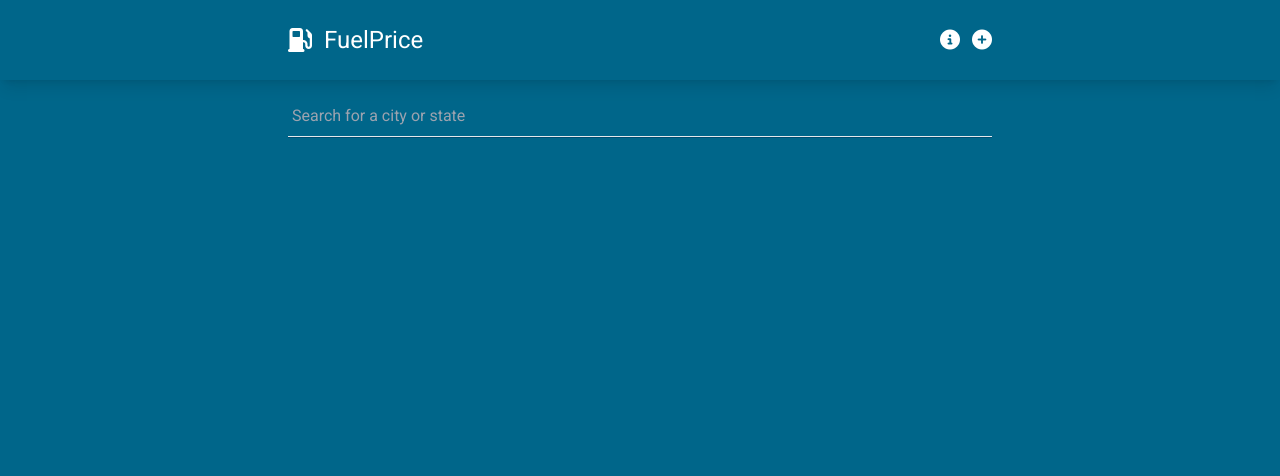
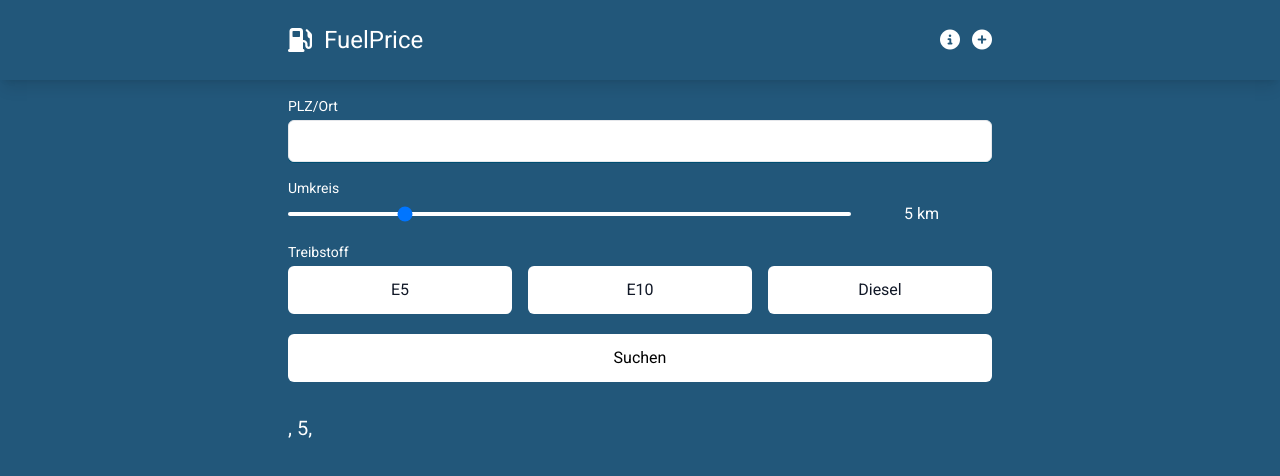
Before and after one commit to a-skersys/FuelPrice, a Vue app: page / in a window 1280 px wide. Shown: the top 476 px of the page. Built offline with nearby package versions, Linux system fonts and the light colour scheme.

Commit message:
functions

```diff
--- /dev/null
+++ b/src/components/AsyncCityView.vue
@@ -0,0 +1,40 @@
+<template>
+  <div class="flex flex-col flex-1 items-center">
+    <!-- Banner -->
+    <div
+      v-if="route.query.preview"
+      class="text-white p-4 bg-weather-secondary w-full text-center"
+    >
+      <p>
+        You are currently previewing this city, click the
+        <i class="fa-solid fa-circle-plus"></i> icon to start tracking this
+        city.
+      </p>
+    </div>
+    <!-- Fuel Overview -->
+    <div class="flex flex-col items-center text-white py-12">
+      <h1 class="text-4xl mb-2">{{ route.params.city }}</h1>
+      <p class="text-sm mb-12">
+        {{ new Date(fuelData) }}
+      </p>
+    </div>
+  </div>
+</template>
+
+<script setup>
+import axios from "axios";
+import { useRoute, useRouter } from "vue-router";
+
+const route = useRoute();
+const getFuelData = async () => {
+  try {
+    const fuelData = await axios.get(
+      `https://creativecommons.tankerkoenig.de/json/list.php?lat=${route.query.lat}&lng=${route.query.lng}&rad=25&sort=dist&type=all&apikey=2ec47aaf-4e2f-1262-ab18-bfaec1e47136`
+    );
+    return fuelData.data;
+  } catch (err) {
+    console.log(err);
+  }
+};
+const fuelData = await getFuelData();
+</script>
--- a/src/views/CityView.vue
+++ b/src/views/CityView.vue
@@ -1,9 +1,15 @@
 <template>
-    <div>
+  <div>
+    <Suspense>
+      <AsyncCityView />
 
-    </div>
+      <template #fallback>
+        <p>Loading...</p>
+      </template>
+    </Suspense>
+  </div>
 </template>
 
 <script setup>
-
+import AsyncCityView from "../components/AsyncCityView.vue";
 </script>
--- a/src/views/HomeView.vue
+++ b/src/views/HomeView.vue
@@ -1,15 +1,21 @@
 <template>
   <main class="container text-white">
+    <!-- <template> -->
     <div class="pt-4 mb-8 relative">
-      <input
-        type="text"
-        v-model="searchQuery"
-        @input="getSearchResults"
-        placeholder="Search for a city or state"
-        class="py-2 px-1 w-full bg-transparent border-b focus:border-fuel-secondary focus:outline-none focus: shadow-[0px_1px_0_0_#004E71]"
-      />
+      <p class="relative">
+        <label class="block text-sm mb-1" for="place">PLZ/Ort</label>
+        <input
+          type="text"
+          id="place"
+          v-model="searchQuery"
+          @input="getSearchResults"
+          class="p-2 w-full text-black rounded-md bg-white border focus:border-fuel-secondary focus:outline-none focus: shadow-[0px_1px_0_0_#004E71]"
+        />
+      </p>
+
       <ul
-        class="absolute bg-fuel-secondary text-white w-full shadow-md py-2 px-1 top-[66px]"
+        class="absolute bg-white text-fuel-primary w-full shadow-md top-[75px] rounded-b-md z-20"
+        id="cityList"
         v-if="mapboxSearchResults"
       >
         <p class="py-2" v-if="searchError">
@@ -21,47 +27,107 @@
         <template v-else>
           <li
             v-for="searchResult in mapboxSearchResults"
+            @click="removeSearchResults(searchResult)"
             :key="searchResult.id"
-            class="py-2 cursor-pointer"
-            @click="previewCity(searchResult)"
+            class="py-2 px-2 cursor-pointer hover:bg-fuel-secondary hover:text-white"
           >
             {{ searchResult.place_name }}
           </li>
         </template>
       </ul>
+
+      <label class="block text-sm mb-1 mt-4" for="range">Umkreis</label>
+      <div class="flex items-center justify-center">
+        <input
+          id="range"
+          type="range"
+          min="0"
+          max="25"
+          v-model="fuelRange"
+          step="5"
+          class="w-4/5 h-1 bg-white rounded-lg appearance-none cursor-pointer"
+        />
+        <div class="w-1/5 min-w-fit text-center">{{ fuelRange }} km</div>
+      </div>
+
+      <p class="relative">
+        <label class="block text-sm mt-4 mb-1" for="fuelType">Treibstoff</label>
+        <RadioGroup v-model="fuelType">
+          <div class="grid grid-cols-3 gap-4">
+            <RadioGroupOption
+              as="template"
+              v-for="type in types"
+              :key="type"
+              :value="type"
+              v-slot="{ active }"
+            >
+              <div
+                :class="[
+                  active
+                    ? 'bg-fuel-secondary text-white ring-2 ring-fuel-secondary'
+                    : 'text-gray-900',
+                  'bg-white  cursor-pointer group relative border-fuel-primary rounded-md py-3 px-4 flex items-center justify-center hover:bg-fuel-secondary hover:border-fuel-primary hover:text-white focus:outline-none sm:flex-1',
+                ]"
+              >
+                <RadioGroupLabel as="span">{{ type }}</RadioGroupLabel>
+              </div>
+            </RadioGroupOption>
+          </div>
+        </RadioGroup>
+      </p>
+      <div
+        @click="previewCity(chosenResult)"
+        class="bg-white w-full cursor-pointer text-black text-center py-3 my-5 rounded-md hover:bg-fuel-secondary hover:border-fuel-primary hover:text-white"
+      >
+        Suchen
+      </div>
     </div>
+    <p class="text-xl">{{ fuelType }}, {{ fuelRange }}, {{ fuelPlace }}</p>
   </main>
 </template>
 
 <script setup lang="ts">
 import { ref } from "vue";
 import axios from "axios";
+import VueAxios from "vue-axios";
+import { RadioGroup, RadioGroupLabel, RadioGroupOption } from "@headlessui/vue";
 import { useRouter } from "vue-router";
 // import CityCardSkeleton from "../components/CityCardSkeleton.vue";
 // import CityList from "../components/CityList.vue";
 
+const types = ["E5", "E10", "Diesel"];
+
 const router = useRouter();
-const previewCity = (searchResult) => {
-  console.log(searchResult);
-  const lat = searchResult.center[1];
-  const lng = searchResult.center[0];
+const previewCity = (chosenResult) => {
+  const [city, state] = chosenResult.place_name.split(",");
   router.push({
     name: "cityView",
-    params: { lat: lat, lng: lng },
+    params: { state: state.replaceAll(" ", ""), city: city },
     query: {
-      lat: searchResult.geometry.coordinates[1],
-      lng: searchResult.geometry.coordinates[0],
+      lat: chosenResult.geometry.coordinates[1],
+      lng: chosenResult.geometry.coordinates[0],
       preview: true,
-    }
-  })
-}
+    },
+  });
+};
 
 const mapboxAPIKey =
   "pk.eyJ1IjoiYS1za2Vyc3lzIiwiYSI6ImNsOWczZTFmazBidHczd2syYnYwZDZueHEifQ.Oeld8g7GuQWldb-xOHh_bQ";
-const searchQuery = ref("");
+const fuelPlace = ref("");
+const searchQuery = ref(fuelPlace);
 const queryTimeout = ref(0);
 const mapboxSearchResults = ref(null);
 const searchError = ref(false);
+
+const fuelType = ref("");
+const fuelRange = ref(5);
+const chosenResult = ref(null);
+
+const removeSearchResults = (searchResult) => {
+  mapboxSearchResults.value = null;
+  chosenResult.value = searchResult.value;
+  fuelPlace.value = searchResult.place_name;
+};
 
 const getSearchResults = () => {
   clearTimeout(queryTimeout.value);
--- a/tailwind.config.js
+++ b/tailwind.config.js
@@ -4,8 +4,8 @@ module.exports = {
   theme: {
     extend: {
       colors: {
-        "fuel-primary": "#00668A",
-        "fuel-secondary": "#004E71",
+        "fuel-primary": "#22577a",
+        "fuel-secondary": "#42779a",
       },
     },
     fontFamily: {
```
Also changed, not shown: package.json (+11 -3 lines), .eslintrc.json (added), 1 other file (tests, documents, lock files or other folders).
